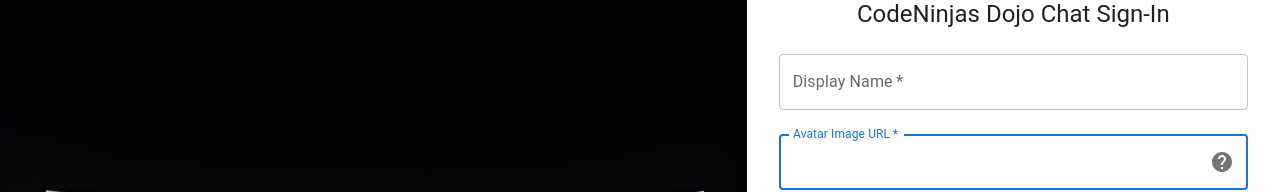
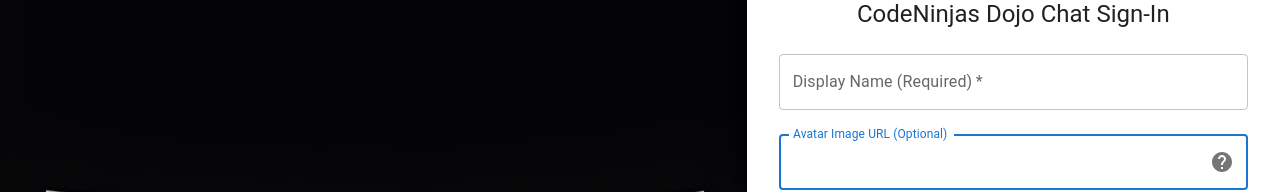
Before and after one commit to srmoola/Realtime-Chat-App, a React (Vite) app in the folder realtime-chat-app/: page / in a window 1280 px wide. Shown: the part 122-314 px from the top of the page. Built offline with nearby package versions, Linux system fonts and the light colour scheme; what bad-words would draw is missing.

Commit message:
Fixed autoscroll

```diff
--- a/realtime-chat-app/src/components/ChatScreen.tsx
+++ b/realtime-chat-app/src/components/ChatScreen.tsx
@@ -19,8 +19,8 @@
   const scrollToBottom = () => {
     autoscroll.current.scrollIntoView({
       behavior: "smooth",
-      block: "nearest",
-      inline: "start",
+      block: "end",
+      inline: "nearest",
     });
   };
 
--- a/realtime-chat-app/src/components/Login.tsx
+++ b/realtime-chat-app/src/components/Login.tsx
@@ -49,6 +49,10 @@
   const [displayname, setdisplayname] = useState<string>("");
 
   const handleSubmit = (displayName: string, imageURL: string) => {
+    if (displayName.length > 40) {
+      alert("Please shorten your display name!");
+      return;
+    }
     createUserCustom(displayName, imageURL);
   };
 
@@ -91,7 +95,7 @@
                 required
                 fullWidth
                 id="displayname"
-                label="Display Name"
+                label="Display Name (Required)"
                 name="displayname"
                 autoComplete="off"
                 onChange={(e) => setdisplayname(e.target.value)}
@@ -99,10 +103,9 @@
               />
               <TextField
                 margin="normal"
-                required
                 fullWidth
                 id="imageurl"
-                label="Avatar Image URL"
+                label="Avatar Image URL (Optional)"
                 name="imageurl"
                 autoComplete="off"
                 autoFocus
```
